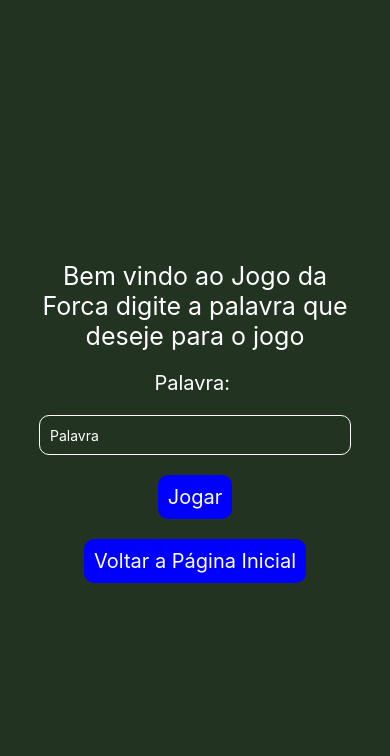
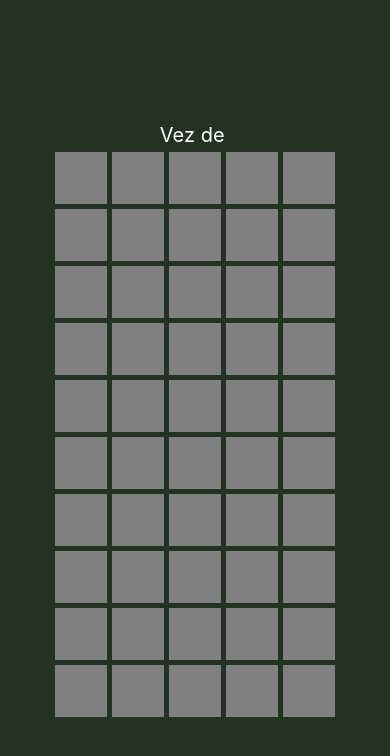
Before and after one commit to carlosbolzanell/My-app, a React Native app: screen / in a window 390 px wide. Shown: the top 756 px of the page. Built offline with nearby package versions, Linux system fonts and the light colour scheme.

Commit message:
quase finalizado

```diff
--- a/App.js
+++ b/App.js
@@ -1,17 +1,18 @@
 import { StatusBar } from 'expo-status-bar';
 import { useState } from 'react';
 import { StyleSheet, View } from 'react-native';
+import Home from './src/Home';
 import HomeVelha from './src/Jogo-Velha/HomeVelha';
 import JogoVelha from './src/Jogo-Velha/JogoVelha';
-import Home from './src/Home';
 import HomeForca from './src/Jogo-Forca/HomeForca';
+import JogoForca from './src/Jogo-Forca/JogoForca';
 import HomeMemoria from './src/Jogo-Memoria/HomeMemoria';
-import JogoForca from './src/Jogo-Forca/JogoForca';
+import JogoMemoria from './src/Jogo-Memoria';
 
 
 export default function App() {
 
-const [scream, setScream] = useState("homeForca");
+const [scream, setScream] = useState("jogoMemoria");
 const [palavra, setPalavra] = useState("");
 const [player1, setPlayer1] = useState("");
 const [player2, setPlayer2] = useState("");
@@ -33,7 +34,8 @@ const changeScream = (newScream) => setScream(newScream);
       {checkScream('jogoVelha') && <JogoVelha changeScream={changeScream} player1={player1} player2 = {player2}/>}
       {checkScream('homeForca') && <HomeForca changeScream={changeScream} setPalavra={setPalavra}/>}
       {checkScream('jogoForca') && <JogoForca changeScream={changeScream} palavra={palavra}/>}
-      {checkScream('homeMemoria') && <HomeMemoria changeScream={changeScream} setPalavra={setPalavra}/>}
+      {checkScream('homeMemoria') && <HomeMemoria changeScream={changeScream} mudarNomeJogadores={setJogadores}/>}
+      {checkScream('jogoMemoria') && <JogoMemoria changeScream={changeScream} player1={player1} player2={player2}/>}
     </View>
   );
 }
--- a/src/Home.js
+++ b/src/Home.js
@@ -1,4 +1,4 @@
-import { Button, View, StyleSheet, Text, Pressable } from "react-native";
+import { View, StyleSheet, Text, Pressable } from "react-native";
 import { StatusBar } from 'expo-status-bar';
 
 export default function Home(props){
--- a/src/Jogo-Memoria/HomeMemoria.js
+++ b/src/Jogo-Memoria/HomeMemoria.js
@@ -1,6 +1,6 @@
 import { StatusBar } from 'expo-status-bar';
 import { useState } from 'react';
-import { StyleSheet, Text, View, Button, TextInput, Pressable } from 'react-native';
+import { StyleSheet, Text, View, TextInput, Pressable } from 'react-native';
 
 export default function HomeMemoria(props) {
 
@@ -13,7 +13,7 @@ const handClick = ()=>{
     }else{
       alert(player1 +" x "+ player2);
       props.mudarNomeJogadores(player1, player2);
-      props.changeScream('jogoMemoria')
+      props.changeScream('jogoMemoria');
   }
 }
 const goBack = () =>{
--- /dev/null
+++ b/src/Jogo-Memoria/index.js
@@ -0,0 +1,83 @@
+import { useState } from 'react'
+import { StyleSheet, View, Text, TouchableOpacity } from 'react-native';
+
+const tabuleiroInicial = [
+    ["", "", "", "", ""],
+    ["", "", "", "", ""],
+    ["", "", "", "", ""],
+    ["", "", "", "", ""],
+    ["", "", "", "", ""],
+    ["", "", "", "", ""],
+    ["", "", "", "", ""],
+    ["", "", "", "", ""],
+    ["", "", "", "", ""],
+    ["", "", "", "", ""]
+]
+const valores = ["🐷","🐷","🧡","🧡","💚","💚", "🐼","🐼","🐱",'🐱',"🌍","🌍",
+"😈","😈","💙","💙","🐸","🐸","🐻","🐻","🐵","🐵","🌳","🌳","🍑","🍑",
+"🐋","🐋","🥂","🥂","🍪","🍪","🌶️","🌶️","🎗️","🎗️","🎱","🎱","☯️","☯️","🟡",
+"🟡","🌝","🌝","🔥","🔥","🐴","🐴","🥰","🥰"];
+
+for(let l=0; l<10; l++){
+    for(let c=0; c<5; c++){
+        let num = Math.floor(Math.random()*valores.length);
+        tabuleiroInicial[l][c] = valores[num];
+        valores.splice(num, 1);
+    }
+}
+console.log(tabuleiroInicial)
+
+export default function JogoMemoria(props){
+
+    const [pecas, setPecas] = useState();
+    const [tabuleiro, setTabuleiro] = useState(tabuleiroInicial);
+    const [jogador, setJogador] = useState(1);
+
+    const jogadorVez = () => jogador === 1 ? props.player1 : props.player2 ;
+
+    return(
+        <View>
+            <Text style={styles.text}>Vez de </Text>
+
+            {
+                tabuleiro.map((linha, indexLinha) =>{
+                    return(
+                    <View key={`${linha}${indexLinha}`} style={styles.linha}>
+                        {
+                            linha.map((coluna, indexColuna)=>(
+                                <TouchableOpacity key={`${coluna}${indexColuna}`}>
+                                    <View style={styles.botao}>
+                                        <Text></Text>
+                                    </View>
+                                </TouchableOpacity>
+                            ))
+                        }
+
+                    </View>
+                    )
+                })
+            }
+
+
+        </View>
+    )
+}
+
+const styles = StyleSheet.create({
+    botao: {
+        backgroundColor: "grey",
+        padding: 26,
+
+    },
+    linha: {
+        flexDirection: 'row',
+        gap: 5,
+        marginBottom: 5,
+    },
+    text:{
+        fontSize: 20,
+        color: 'white',
+        textAlign: 'center',
+        marginBottom: 5,
+    }
+});
```
Also changed, not shown: src/Jogo-Memoria/JogoMemoria.js (deleted).
